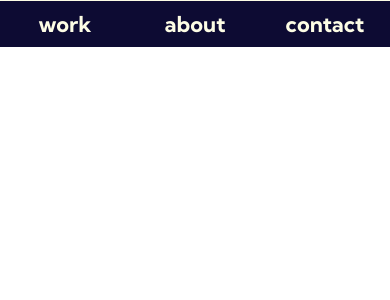
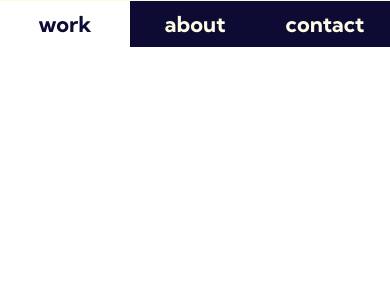
Before and after one commit to amelrc/AC_P, a React (Create React App) app: page /#/gallery in a window 390 px wide. Shown: the top 300 px of the page. Built offline with nearby package versions, Linux system fonts and the light colour scheme.

Commit message:
navbar done responsive too

```diff
--- a/src/components/nav.jsx
+++ b/src/components/nav.jsx
@@ -5,11 +5,16 @@ import TabNav from "./tabNab";
 
 const Nav = styled.div`
   display: flex;
+  justify-content: space-between;
   @media ${device.small} {
-    transform-origin: left top;
-    transform: translateX(-100%) rotate(90deg);
-    width: 100vh;
-    // position: fixed;
+    transform-origin: top right;
+    transform: rotate(-90deg);
+    width: calc(100vh - 54px);
+    position: absolute;
+    top: 54px;
+    right: 54px;
+    min-height: 54px;
+    flex-direction: row-reverse;
   }
 `;
 const Links = styled(Link)`
@@ -20,15 +25,9 @@ const Links = styled(Link)`
 const NavBar = () => {
   return (
     <Nav>
-      <Links to="/menu">
-        <TabNav text="work" />
-      </Links>
-      <Links to="/about">
-        <TabNav text="about" />
-      </Links>
-      <Links to="/contact">
-        <TabNav text="contact" />
-      </Links>
+      <TabNav href="/work" text="work" />
+      <TabNav href="/about" text="about" />
+      <TabNav href="/contact" text="contact" />
     </Nav>
   );
 };
--- a/src/components/tabNab.js
+++ b/src/components/tabNab.js
@@ -1,24 +1,51 @@
 import styled from "styled-components";
+import { Link } from "react-router-dom";
+import device from "../generalStyles";
 
-const TabWrapper = styled.div`
-  display: flex;
-  justify-content: center;
-  background-color: #0d0b33;
-  border-top: solid 1px #fdfde5;
-  &:hover {
-    background-color: #0d0b33;
-  }
-`;
 const Tab = styled.p`
   font: normal normal bold 22px/22px Kumbh Sans;
   color: #fdfde5;
   margin: 12px auto;
+  text-align: center;
+`;
+const TabWrapper = styled.div`
+  display: flex;
+  justify-content: center;
+  align-items: center;
+  background-color: #0d0b33;
+  backdrop-filter: blur(10px);
+  border-top: solid 1px #fdfde5;
+  width: 100%;
+  &:hover {
+    background-color: transparent;
+  }
+  &:hover ${Tab} {
+    color: #0d0b33;
+  }
+  @media ${device.small} {
+    transform: rotate(180deg);
+    border-bottom: solid 1px #fdfde5;
+    border-top: none;
+    background-color: transparent;
+    &:hover {
+      background-color: #0d0b33;
+    }
+    &:hover ${Tab} {
+      color: #fdfde5;
+    }
+  }
+`;
+const Links = styled(Link)`
+  text-decoration: none;
+  width: 100%;
 `;
 
-const TabNav = ({ text }) => {
+const TabNav = ({ text, href }) => {
   return (
     <TabWrapper>
-      <Tab>{text}</Tab>
+      <Links to={href}>
+        <Tab>{text}</Tab>
+      </Links>
     </TabWrapper>
   );
 };
```
